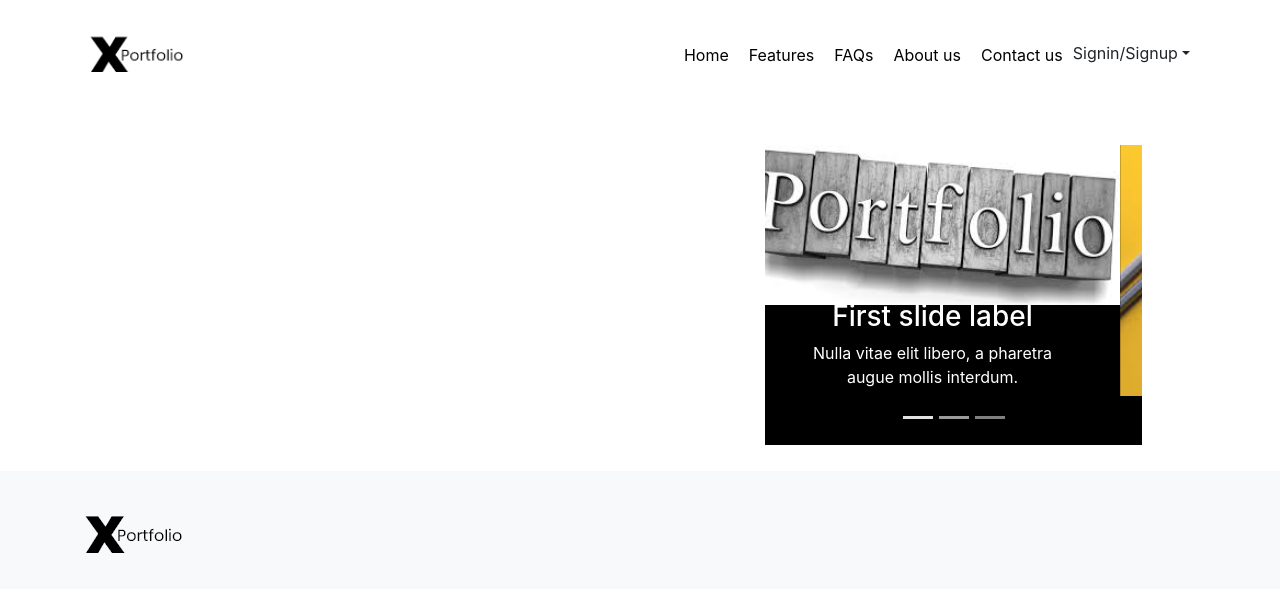
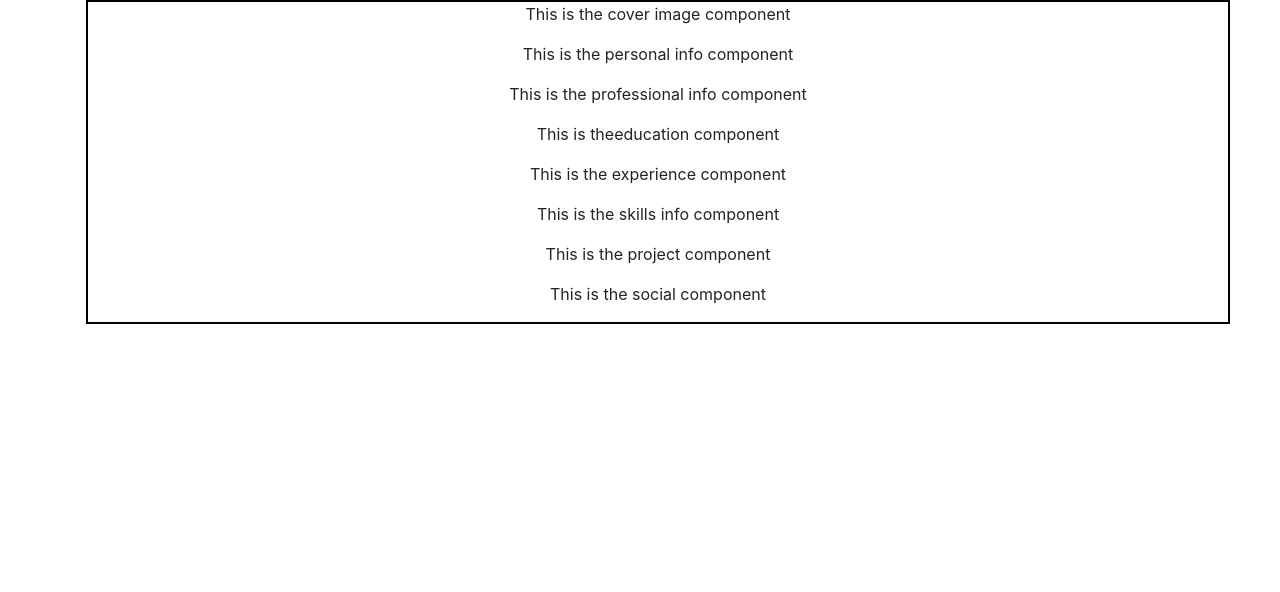
Before and after one commit to TechBuilder-360/portfolio-react, a React (Create React App) app: page /dashboard in a window 1280 px wide. Shown: the top 592 px of the page. Built offline with nearby package versions, Linux system fonts and the light colour scheme.

Commit message:
added dashboard feature

```diff
--- a/src/App.js
+++ b/src/App.js
@@ -1,14 +1,17 @@
 import React from 'react';
 import './App.css';
-
 import Layout from './container/Layout/Layout';
-
-
+import Dashboard from './container/dashboard/dashboard'
+import Switch from 'react-bootstrap/esm/Switch';
+import { Route } from 'react-router-dom';
 function App() {
   return (
-    <Layout>
-
-    </Layout>
+    <Switch>
+      {/* Layout view which serves as an authentication page will be a door to the authentication view. Recommends name be change */}
+      <Route path="/" exact component={Layout}/>
+      {/* This view is to be only accessible to authenticated users */}
+      <Route path="/dashboard" exact component={Dashboard}/>
+    </Switch>
   );
 }
 
--- /dev/null
+++ b/src/components/profile/cover_Image/cover_image.js
@@ -0,0 +1,11 @@
+import React from 'react'
+
+const CoverImage = props => {
+    return (
+        <div>
+            <p>{props.title}</p>
+        </div>
+    )
+}
+
+export default CoverImage
--- /dev/null
+++ b/src/components/profile/education/education.js
@@ -0,0 +1,11 @@
+import React from 'react'
+
+const Education = props => {
+    return (
+        <div>
+            <p>{props.title}</p>
+        </div>
+    )
+}
+
+export default Education
--- /dev/null
+++ b/src/components/profile/experience/experience.js
@@ -0,0 +1,11 @@
+import React from 'react'
+
+const Experience = props => {
+    return (
+        <div>
+            <p>{props.title}</p>
+        </div>
+    )
+}
+
+export default Experience
--- /dev/null
+++ b/src/components/profile/personal_Info/personal_info.js
@@ -0,0 +1,11 @@
+import React from 'react'
+
+const PersonalInfo = props => {
+    return (
+        <div>
+            <p>{props.title}</p>
+        </div>
+    )
+}
+
+export default PersonalInfo
--- /dev/null
+++ b/src/components/profile/professional_info/professional_info.js
@@ -0,0 +1,11 @@
+import React from 'react'
+
+const ProfessionalInfo = props => {
+    return (
+        <div>
+            <p>{props.title}</p>
+        </div>
+    )
+}
+
+export default ProfessionalInfo
--- /dev/null
+++ b/src/components/profile/projects/projects.js
@@ -0,0 +1,11 @@
+import React from 'react'
+
+const Projects = props => {
+    return (
+        <div>
+            <p>{props.title}</p>
+        </div>
+    )
+}
+
+export default Projects
--- /dev/null
+++ b/src/components/profile/skills/skills.js
@@ -0,0 +1,11 @@
+import React from 'react'
+
+const Skills = props => {
+    return (
+        <div>
+            <p>{props.title}</p>
+        </div>
+    )
+}
+
+export default Skills
--- /dev/null
+++ b/src/components/profile/social_link/social_link.js
@@ -0,0 +1,11 @@
+import React from 'react'
+
+const SocialLinks = props => {
+    return (
+        <div>
+            <p>{props.title}</p>
+        </div>
+    )
+}
+
+export default SocialLinks
--- /dev/null
+++ b/src/container/dashboard/dashboard.js
@@ -0,0 +1,28 @@
+import React, { Component } from 'react'
+import classes from './dashboard.module.css'
+import CoverImage from '../../components/profile/cover_Image/cover_image'
+import PersonalInfo from '../../components/profile/personal_Info/personal_info'
+import ProfessionalInfo from '../../components/profile/professional_info/professional_info'
+import Education from '../../components/profile/education/education'
+import Experience from '../../components/profile/experience/experience'
+import Skills from '../../components/profile/skills/skills'
+import Projects from '../../components/profile/projects/projects'
+import SocialLinks from '../../components/profile/social_link/social_link'
+
+
+export default class dashboard extends Component {
+    render() {
+        return (
+            <main className={classes.main}>
+                <CoverImage title="This is the cover image component"/>
+                <PersonalInfo title="This is the personal info component"/>
+                <ProfessionalInfo title="This is the professional info component"/>
+                <Education title="This is theeducation component"/>
+                <Experience title="This is the experience component"/>
+                <Skills title="This is the skills info component"/>
+                <Projects title="This is the project component"/>
+                <SocialLinks title="This is the social component"/>
+            </main>
+        )
+    }
+}
--- /dev/null
+++ b/src/container/dashboard/dashboard.module.css
@@ -0,0 +1,6 @@
+.main {
+    border: 2px solid black;
+    margin-left: 50px;
+    margin-right: 50px;
+    text-align: center;
+}
```
